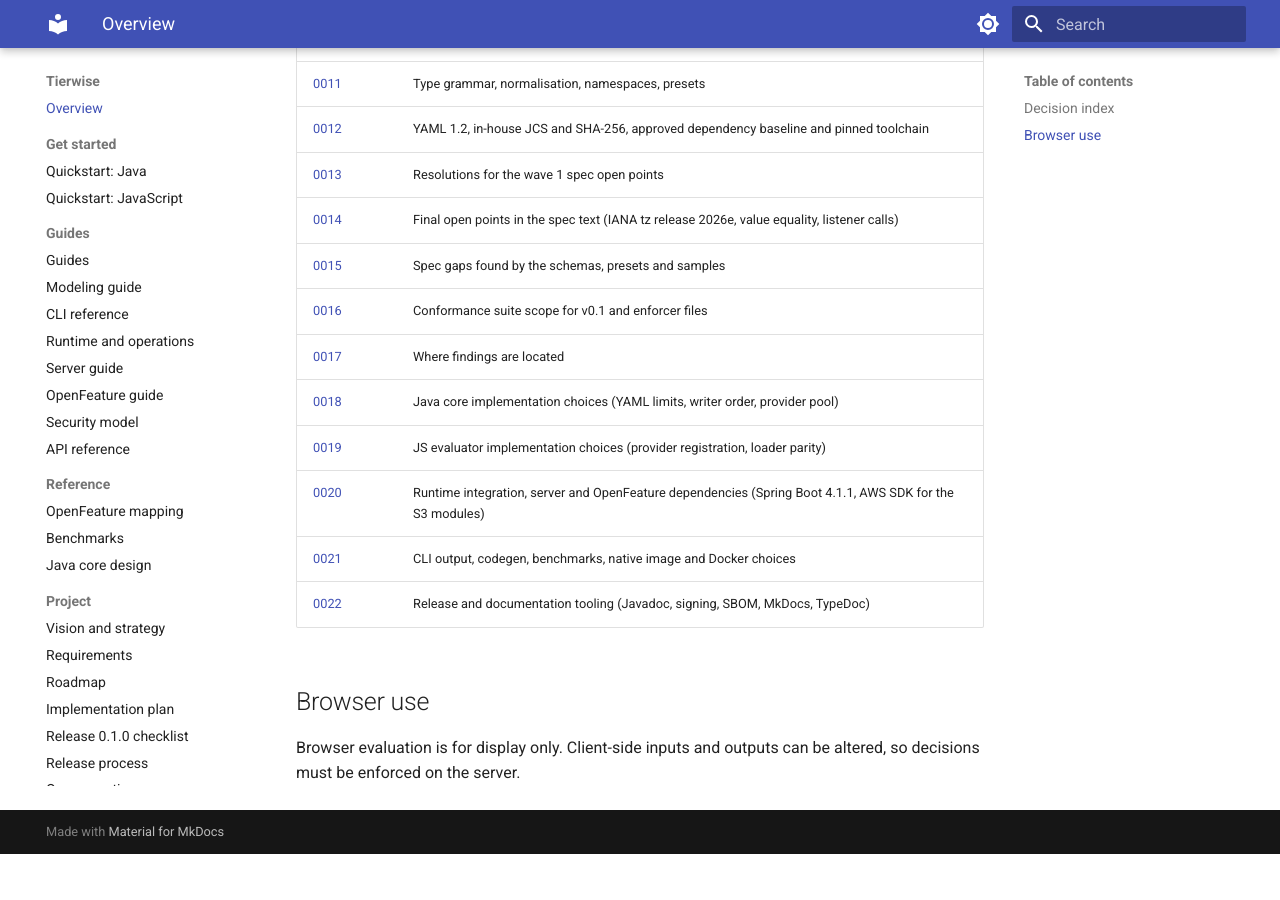
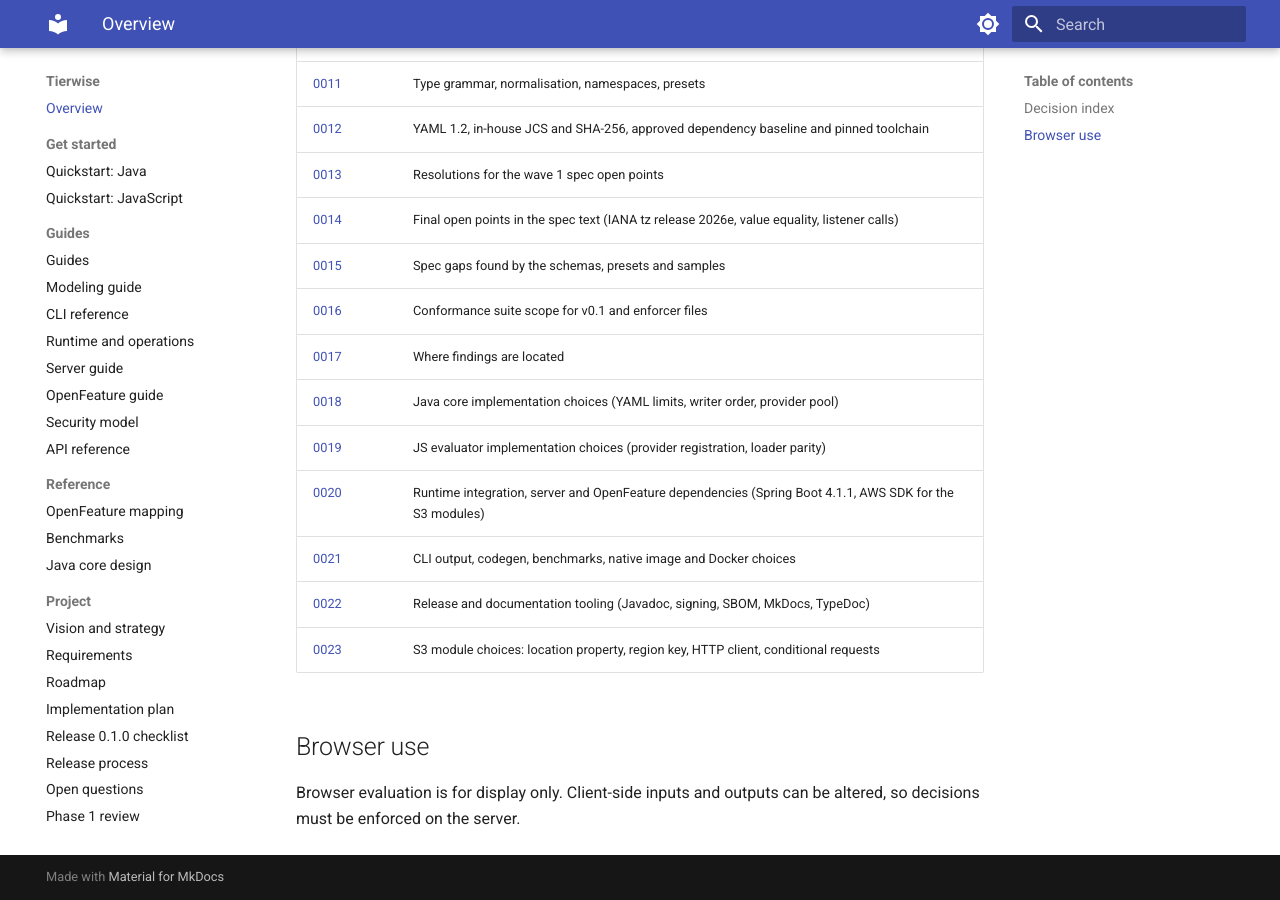
Before and after one commit to djkeshawa/visp-tierwise, an MkDocs documentation site: the page built from docs/index.md, in a window 1280 px wide and 900 px high, scrolled down 1564 px. Built offline with MkDocs 1.6.1 and Material for MkDocs 9.7.7, drawn with Linux system fonts in a browser that asks for light colours; before the commit the page ends 2418 px from its top, so only the background shows below that.

Commit message:
Docs: add ADR 0023 to the site navigation and decision index
mkdocs build --strict failed because the page was not in the nav.

Co-Authored-By: Claude Opus 5.5 <noreply@anthropic.com>

```diff
--- a/docs/index.md
+++ b/docs/index.md
@@ -50,6 +50,7 @@ criterion and its status. See the [roadmap](roadmap.md) for each phase.
 | [0020](adr/0020-runtime-integration-dependencies.md) | Runtime integration, server and OpenFeature dependencies (Spring Boot 4.1.1, AWS SDK for the S3 modules) |
 | [0021](adr/0021-cli-codegen-and-distribution.md) | CLI output, codegen, benchmarks, native image and Docker choices |
 | [0022](adr/0022-release-tooling.md) | Release and documentation tooling (Javadoc, signing, SBOM, MkDocs, TypeDoc) |
+| [0023](adr/0023-s3-module-choices.md) | S3 module choices: location property, region key, HTTP client, conditional requests |
 
 ## Browser use
 
--- a/mkdocs.yml
+++ b/mkdocs.yml
@@ -106,6 +106,7 @@ nav:
       - 0020 Runtime integration dependencies: adr/0020-runtime-integration-dependencies.md
       - 0021 CLI, codegen and distribution: adr/0021-cli-codegen-and-distribution.md
       - 0022 Release tooling: adr/0022-release-tooling.md
+      - 0023 S3 module choices: adr/0023-s3-module-choices.md
   - History:
       - Overview: history/README.md
       - Original brief (2026-10-07): history/build-brief-2026-10-07.md
```
